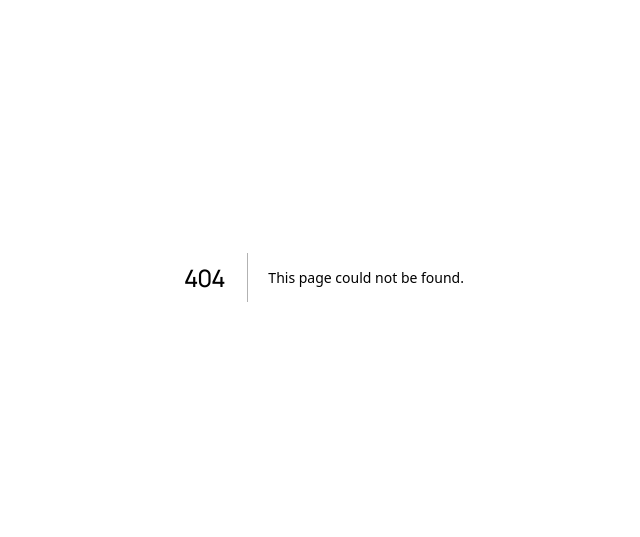
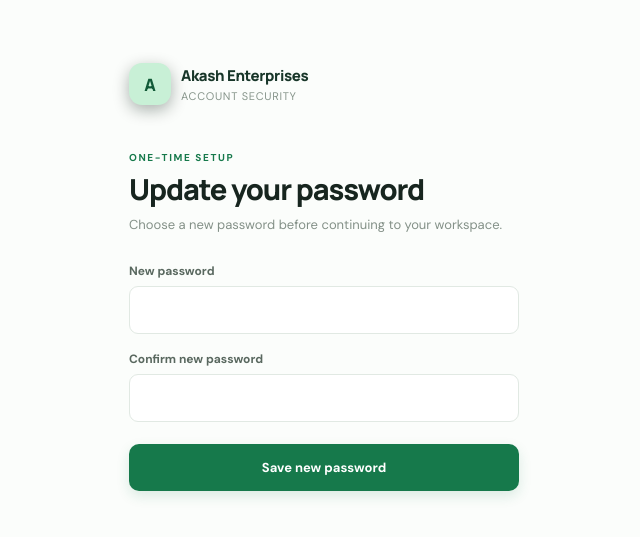
Before and after one commit to avicool04/akash-attendance, a Next.js app: page /change-password in a window 1280 px wide. Before the commit this address had no page. Shown: the part 123-660 px from the top of the page, without its empty margins (316-956 px from the left). Built offline with nearby package versions, Linux system fonts and the light colour scheme; no server answers.

Commit message:
Add first-login password update flow

```diff
--- /dev/null
+++ b/app/change-password/page.tsx
@@ -0,0 +1,40 @@
+'use client';
+
+import { useState } from 'react';
+import { useRouter } from 'next/navigation';
+import { supabase } from '@/lib/supabase';
+
+export default function ChangePasswordPage() {
+  const router = useRouter();
+  const [password, setPassword] = useState('');
+  const [confirm, setConfirm] = useState('');
+  const [error, setError] = useState('');
+  const [saving, setSaving] = useState(false);
+
+  async function submit(event: React.FormEvent<HTMLFormElement>) {
+    event.preventDefault(); setError('');
+    if (password.length < 8) { setError('Use at least 8 characters for your new password.'); return; }
+    if (password !== confirm) { setError('The passwords do not match.'); return; }
+    setSaving(true);
+    const { data: { user } } = await supabase.auth.getUser();
+    if (!user) { router.replace('/'); return; }
+    const { error: passwordError } = await supabase.auth.updateUser({ password });
+    if (passwordError) { setError(passwordError.message); setSaving(false); return; }
+    const { error: profileError } = await supabase.from('profiles')
+      .update({ must_change_password: false }).eq('id', user.id);
+    if (profileError) { setError('Password changed, but your account status could not be updated. Contact HR.'); setSaving(false); return; }
+    const { data: profile } = await supabase.from('profiles').select('role').eq('id', user.id).single();
+    router.replace(profile?.role === 'employee' || profile?.role === 'site_manager' ? '/employee' : '/admin');
+  }
+
+  return <main className="login-form-side" style={{ minHeight: '100vh' }}><div className="login-card">
+    <div className="login-brand"><div className="brand-mark">A</div><div><div className="brand-name" style={{ color: '#183629' }}>Akash Enterprises</div><div className="brand-sub" style={{ color: '#87958b' }}>Account security</div></div></div>
+    <div className="eyebrow">ONE-TIME SETUP</div><h1>Update your password</h1><p className="intro">Choose a new password before continuing to your workspace.</p>
+    <form onSubmit={submit}>
+      <div className="field"><label htmlFor="newPassword">New password</label><input id="newPassword" type="password" value={password} onChange={e => setPassword(e.target.value)} autoComplete="new-password" minLength={8} required /></div>
+      <div className="field"><label htmlFor="confirmPassword">Confirm new password</label><input id="confirmPassword" type="password" value={confirm} onChange={e => setConfirm(e.target.value)} autoComplete="new-password" minLength={8} required /></div>
+      {error && <div className="notice notice-error">{error}</div>}
+      <button className="button button-primary" type="submit" disabled={saving}>{saving ? 'Updating…' : 'Save new password'}</button>
+    </form>
+  </div></main>;
+}
```
